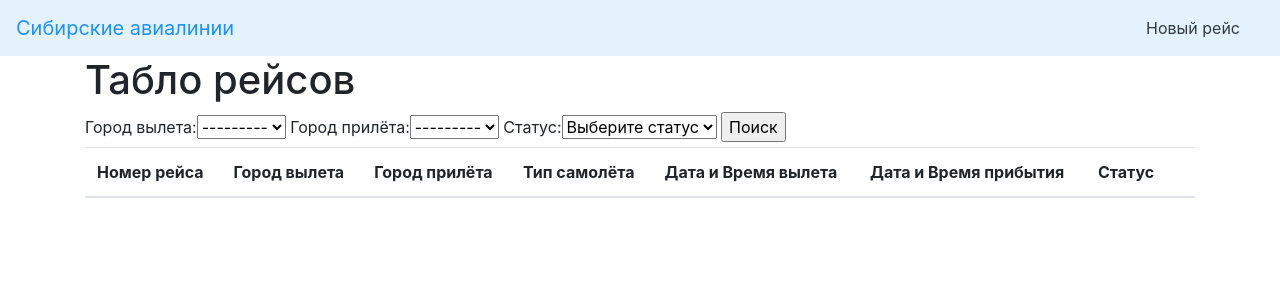
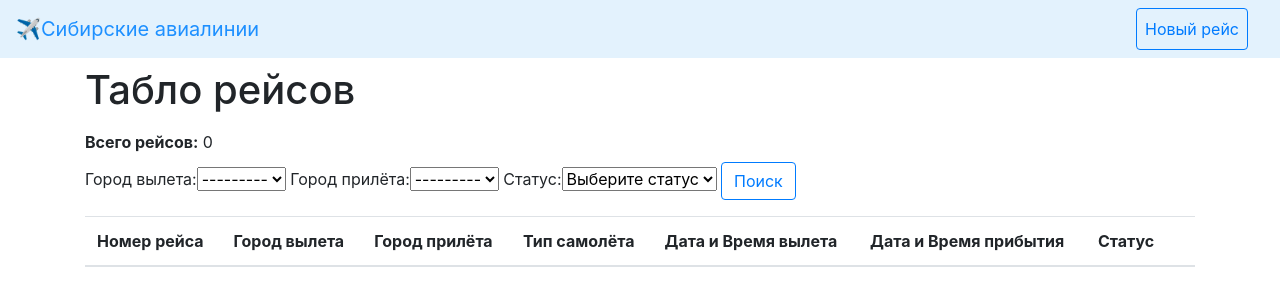
Before and after one commit to admin-nsk/flight_scoreboard, a Django app: page / in a window 1280 px wide. Shown: the top 306 px of the page. Run offline with Django 3.2, Linux system fonts and the light colour scheme; data that the repository does not hold is empty; some libraries are stand-ins or nearby versions.

Commit message:
add flight counter and delete flight form

```diff
--- a/flight_scoreboard/flight/templates/base.html
+++ b/flight_scoreboard/flight/templates/base.html
@@ -6,14 +6,24 @@
     <link rel="stylesheet" href="{% static 'bootstrap/dist/css/bootstrap.min.css' %}">
     <script src="{% static 'jquery/dist/jquery.min.js' %}"></script>
     <script src="{% static 'bootstrap/dist/js/bootstrap.min.js' %}"></script>
-    <title>Сибирские авиалинии</title>
+    <title>&#9992;Сибирские авиалинии</title>
 </head>
 <body>
     {% include 'nav.html' %}
     <main>
         <div class="container">
-            <h1>{% block header_text %}{% endblock %}</h1>
-            {% block content %}{% endblock %}
+            <div class="row">
+                <div class="col-12">
+                     <h1 class="mb-2 mt-2">{% block header_text %}{% endblock %}</h1>
+                </div>
+            </div>
+            <div class="row">
+                <div class="col-12">
+                    {% block content %}{% endblock %}
+                </div>
+            </div>
+
+
         </div>
     </main>
 
--- a/flight_scoreboard/flight/templates/index.html
+++ b/flight_scoreboard/flight/templates/index.html
@@ -1,12 +1,18 @@
 {% extends 'base.html' %}
     {% block header_text %}Табло рейсов{% endblock %}
 {% block content %}
-    <form method="post" action="search/">
+    <div class="row">
+        <div class="col-12 mb-2 mt-2">
+            <b>Всего рейсов:</b>
+            <span>{{ flights.count }}</span>
+        </div>
+    </div>
+    <form method="post">
         {% csrf_token %}
         {{ search_form }}
-        <input type="submit" value="Поиск">
+        <input class="btn btn-outline-primary" type="submit" value="Поиск">
     </form>
-    <table class="table">
+    <table class="table mt-3">
     <thead>
         <tr>
             <th scope="col">Номер рейса</th>
@@ -28,7 +34,7 @@
             <td>{{ flight.planned_departure_time|date:"d.m.Y H:i" }} мск</td>
             <td>{{ flight.planned_arrival_time|date:"d.m.Y H:i" }} мск</td>
             <td>{{ flight.get_status_display }}</td>
-            <td><a class="btn btn-sm text-muted" href="{% url 'flight_edit' flight.id %}"
+            <td><a class="btn btn-sm text-muted" href="{% url 'flight:flight_edit' flight.id %}"
                         role="button">
                         Редактировать
                 </a></td>
--- a/flight_scoreboard/flight/templates/nav.html
+++ b/flight_scoreboard/flight/templates/nav.html
@@ -1,6 +1,6 @@
 <nav class="navbar navbar-light" style="background-color: #e3f2fd;">
-    <a class="navbar-brand" href="/"><span style="color:dodgerblue">Сибирские авиалинии</span></a>
+    <a class="navbar-brand" href="/"><span style="color:dodgerblue">&#9992;Сибирские авиалинии</span></a>
     <nav class="my-2 my-md-0 mr-md-3">
-        <a class="p-2 text-dark" href="{% url 'new_flight' %}">Новый рейс</a>
+        <a class="p-2 btn btn-outline-primary" href="{% url 'flight:new_flight' %}">Новый рейс</a>
     </nav>
 </nav>
--- a/flight_scoreboard/flight/urls.py
+++ b/flight_scoreboard/flight/urls.py
@@ -1,8 +1,11 @@
 from django.conf.urls import url
 from flight import views
 
+
+app_name = 'flight'
 urlpatterns = [
     url(r'^flight/new/$', views.new_flight, name="new_flight"),
     url(r'^flight/(?P<flight_id>[0-9]+)/$', views.flight_view, name="flight_edit"),
+    url(r'^flight/delete/(?P<flight_id>[0-9]+)/$', views.delete_flight, name="delete_flight"),
     url(r'^', views.index, name="index"),
 ]
--- a/flight_scoreboard/flight/views.py
+++ b/flight_scoreboard/flight/views.py
@@ -1,4 +1,5 @@
 # coding=utf-8
+from django.contrib import messages
 from django.shortcuts import render, get_object_or_404, redirect
 from django.views.decorators.http import require_http_methods
 
@@ -31,6 +32,7 @@ def index(request):
     }
     return render(request, 'index.html', context=data, status=200)
 
+
 @require_http_methods(['GET', 'POST'])
 def flight_view(request, flight_id):
     flight = get_object_or_404(Flight, pk=flight_id)
@@ -38,7 +40,7 @@ def flight_view(request, flight_id):
     if request.method == 'POST':
         if flight_form.is_valid():
             flight_form.save()
-            return redirect("index")
+            return redirect("flight:index")
     return render(request, "flight.html", {'flight_form': flight_form, 'flight': flight})
 
 
@@ -48,7 +50,18 @@ def new_flight(request):
         flight_form = FlightForm(request.POST)
         if flight_form.is_valid():
             flight_form.save()
-            return redirect('index')
+            return redirect('flight:index')
         return render(request, 'flight.html', {'flight_form': flight_form, 'flight': None})
     flight_form = FlightForm()
     return render(request, 'flight.html', {'flight_form': flight_form, 'flight': None})
+
+
+@require_http_methods(['POST', 'GET'])
+def delete_flight(request, flight_id):
+    flight = get_object_or_404(Flight, pk=flight_id)
+    if request.method == 'POST':
+        flight.delete()
+        messages.add_message(request, messages.SUCCESS, 'Рейс удален')
+        return redirect('flight:index')
+    else:
+        return render(request, 'flight_delete_confirm.html', {'flight_id': flight_id})
```
Also changed, not shown: flight_scoreboard/flight/templates/flight.html (+7 -2 lines), flight_scoreboard/flight/templates/flight_delete_confirm.html (added, +11 -0 lines).
